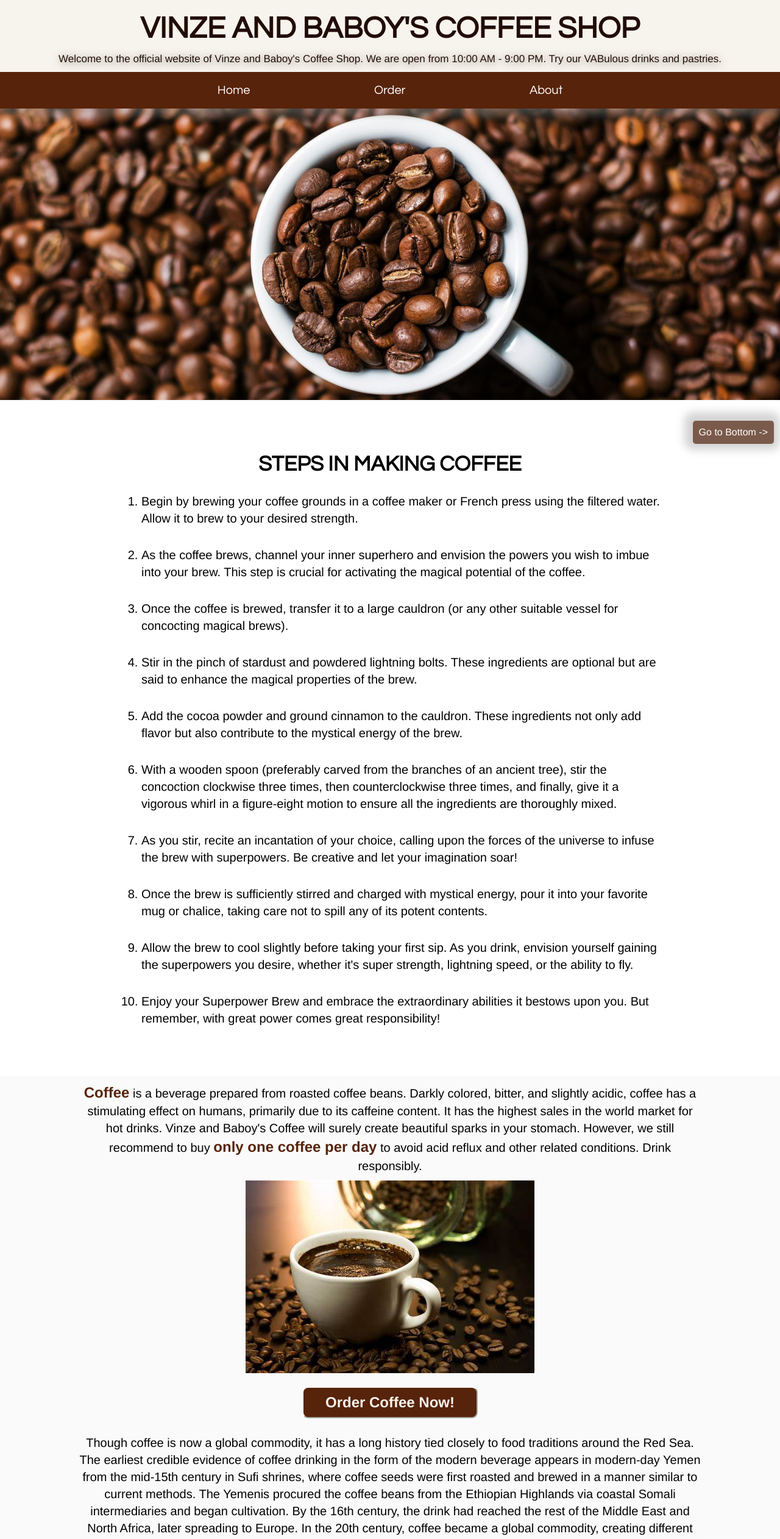
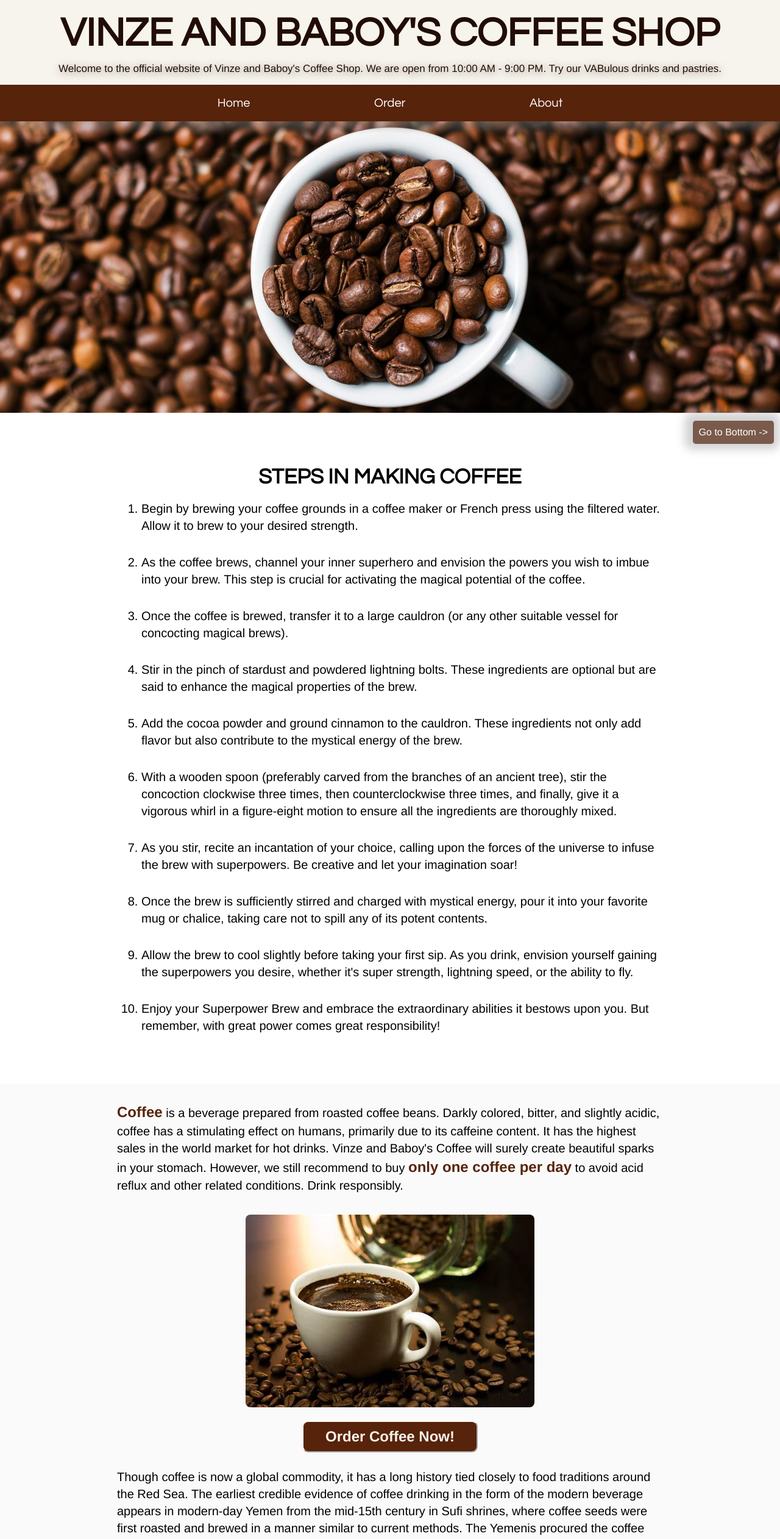
Before and after one commit to ddrrnn/cmsc-126, a plain HTML site: page coffee shop website/home.html in a window 1280 px wide. Shown: the top 2524 px of the page at 61% size. Drawn offline with Linux system fonts and the light colour scheme.

Commit message:
Update Lab4.css

```diff
--- a/coffee shop website/Lab4.css
+++ b/coffee shop website/Lab4.css
@@ -1,6 +1,10 @@
 body {
   margin: 0;
   background-color:#fafafa;
+}
+
+html{
+  scroll-behavior: smooth;
 }
 
 h1 {
@@ -10,7 +14,7 @@ h1 {
   padding: 1.3rem 3rem 1.4rem 3rem;
   margin: 0;
   border: 0;
-  font-size: 3.125rem;
+  font-size: 4.125rem;
   text-transform: uppercase;
   color:#210d05;
 }
@@ -28,7 +32,7 @@ hr {
   background-color: #f7f4ed;
   margin-top: -0.5rem;
   margin-bottom: -0.3rem;
-  padding-bottom: 1rem;
+  padding-bottom: 1.3rem;
   text-shadow: 1px 2px 13px rgba(44, 28, 7, 0.53);
   font-size: 1.0625rem;
   color:#210d05;
@@ -110,8 +114,13 @@ a[href="#bottomPage"]:hover {
   padding: 1.3rem 12rem;
 }
 
+.coffee:nth-of-type(3) {
+  padding-top: 1.3rem;
+}
+
 .coffee h2 {
   margin-top: 4rem;
+  margin-bottom: 0;
   padding: 0;
   font-family: "Century Gothic", CenturyGothic, AppleGothic, sans-serif;
   font-size: 2.2rem;
@@ -135,6 +144,8 @@ ol {
   padding: 0.6rem 8rem;
   margin: auto;
   line-height: 1.4;
+  width: 70%;
+  text-align: left;
 }
 
 
@@ -150,7 +161,10 @@ ol {
   max-width: 100%;
   height: auto;
   display: block;
+  padding-top: 0;
+  border-radius: 0.5rem;
   margin: 0 auto;
+  margin-top: 1.5rem;
 }
 
 a[href="order.html"]{
@@ -316,14 +330,6 @@ input[type="submit"]:hover {
   background-color: #B19081;
 }
 
-.coffee img {
-  width: auto;
-  max-width: 100%;
-  height: auto;
-  display: block;
-  margin: 0 auto;
-}
-
 ul {
   list-style-type: none;
   margin-bottom: 4rem;
@@ -344,8 +350,7 @@ iframe{
   max-width: 80%;
   margin: 0 auto 6rem auto;
   overflow-x: auto;
-  padding-bottom: 3rem;
-
+  padding-bottom: 3.5rem;
 }
 
 
@@ -368,6 +373,11 @@ iframe{
 .coffee:nth-of-type(6) img{
   float: left;
   max-height: 30rem;
-  margin-left: 9rem;
-  margin-right: 1.4rem;
+  margin-left: 14.6rem;
+  margin-right: 1.8rem;
+  margin-top: 0.4rem;
+  padding-top: 0;
+  -webkit-box-shadow: 0px 5px 12px 0px rgba(44,18,5,0.61);
+  box-shadow: 0px 5px 12px 0px rgba(44,18,5,0.61);
+  border-radius: 0.5rem;
 }
```
